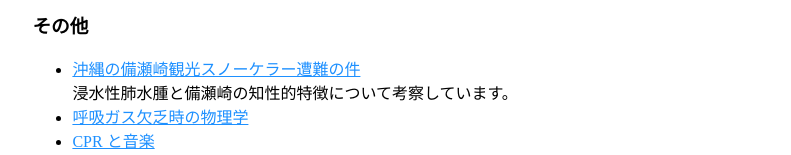
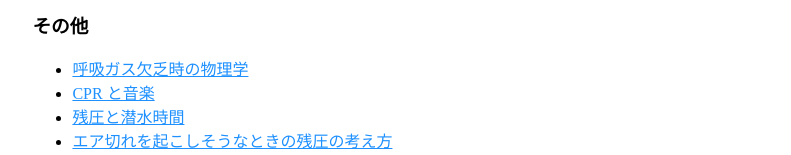
Before and after one commit to mitsugu/hope, a plain HTML site: page index.html in a window 1280 px wide. Shown: the part 1784-1939 px from the top of the page, without its empty margins (102-893 px from the left). Drawn offline with Linux system fonts and the light colour scheme.

Commit message:
少し修正

```diff
--- a/index.html
+++ b/index.html
@@ -136,6 +136,9 @@
 		<li><a href="https://orzbruford.jp/202604/09.html#2026040901" class="external" target="_blank">1999 年 3 月 21 日串本住崎でのぼく自身が関係する重大インシデントの解析スナップショット</a> (まんがで解説)</li>
 		<li><a href="https://orzbruford.jp/202505/18.html#2025051801" class="external" target="_blank">作者自身のプチ・パニック初体験</a> (回想)</li>
 		<li><a href="https://orzbruford.jp/202606/10.html#2026061001" class="external" target="_blank">エントリー準備中の意図しない落水及び呼吸ガス供給不能状態に関するインシデント報告書</a></li>
+		<!--
+		<li><a href="" class="external" target="_blank"></a></li>
+		-->
 		</ul>
 
 		<h4>ぼく以外の当事者の事故・インシデント分析報告等テキスト</h4>
@@ -152,11 +155,13 @@
 		<li><a href="https://orzbruford.jp/202510/07.en.html#2025100701" class="external" target="_blank">The Case of the Okinawan Bisezaki Tourist Snorkeler Tragedy</a><br>The intellectual characteristics of flooded pulmonary edema and Bisezaki are discussed.</li>
 		<li><a href="https://mitsugu.github.io/ipe_for_diver/#/page01" class="external" target="_blank">ダイバーのための IPE/IPO 対策</a> (スライド)</li>
 		<li><a href="https://orzbruford.jp/202605/30.html#2026053001" class="external" target="_blank">ブルーオーシャンフェス 2026 に行ってきた 〜浸水性肺水腫について〜</a></li>
+		<!--
+		<li><a href="" class="external" target="_blank"></a></li>
+		-->
 		</ul>
 
 		<h3>その他</h3>
 		<ul>
-		<li><a href="https://orzbruford.jp/202510/07.html#2025100701" class="external" target="_blank">沖縄の備瀬崎観光スノーケラー遭難の件</a><br>浸水性肺水腫と備瀬崎の知性的特徴について考察しています。</li>
 		<li><a href="https://orzbruford.jp/202510/19.html#2025101901" class="external" target="_blank">呼吸ガス欠乏時の物理学</a></li>
 		<li><a href="https://orzbruford.jp/202512/17.html#2025121701" class="external" target="_blank">CPR と音楽</a></li>
 		<li><a href="https://orzbruford.jp/202512/19.html#2025121901" class="external" target="_blank">残圧と潜水時間</a></li>
@@ -173,8 +178,10 @@
 		<ul>
 		<li><a href="https://orzbruford.jp/202511/06.html#2025110601" class="external" target="_blank">ショウガセから再び</a></li>
 		<li><a href="https://orzbruford.jp/202605/11.html#2026051101" class="external" target="_blank">絵日記 1994/06/02(Thu) みなべショウガセ -40m パニックダイバーへの介入</a></li>
+		<!--
 		<li><a href="" class="external" target="_blank"></a></li>
 		<li><a href="" class="external" target="_blank"></a></li>
+		-->
 		</ul>
 
 		<h2 id="philosophy">学習について (私見がっつり)</h2>
@@ -182,7 +189,10 @@
 		<li><a href="https://orzbruford.jp/202603/15.html#:~:text=%E3%81%BE%E3%81%9F%E3%80%81%E6%9C%80%E8%BF%91%E8%89%AF%E3%81%8F%E8%81%9E%E3%81%8F%E4%BB%8A%E3%81%AE%20OW%20%E3%83%80%E3%82%A4%E3%83%90%E3%83%BC%E3%81%A3%E3%81%A6%E6%9C%AA%E7%86%9F%E3%81%99%E3%81%8E%E3%81%AA%E3%81%84%E3%81%8B%EF%BC%9F" class="external" target="_blank">自分自身の分析から始まりビギナーダイバーを取り巻く環境と構造的課題について</a></li>
 		<li><a href="https://orzbruford.jp/202605/16.html#2026051601" class="external" target="_blank">今のダイバーは緊急スイミングアセントができないが、それは彼らが悪いわけでなないという話</a></li>
 		<li><a href="https://orzbruford.jp/202605/12.html#2026051201" class="external" target="_blank">ダニング＝クルーガー曲線とダイバー</a></li>
+		<!--
 		<li><a href="" class="external" target="_blank"></a></li>
+		<li><a href="" class="external" target="_blank"></a></li>
+		-->
 		</ul>
 
 		<h2 id="philosophy">哲学、認知、リテラシー、自己認識など (私見がっつり)</h2>
@@ -197,7 +207,9 @@
 		<li><a href="https://orzbruford.jp/202602/03.html#2026020301" class="external" target="_blank">ぼくにとってのダイビングってなんだろう</a></li>
 		<li><a href="https://orzbruford.jp/202602/04.html#2026020401" class="external" target="_blank">ダイバーとしてぼくが受け入れられないもの</a></li>
 		<li><a href="https://orzbruford.jp/202605/14.html#2026051401" class="external" target="_blank">海と責任とプロフェッショナリズム</a></li>
+		<!--
 		<li><a href="" class="external" target="_blank"></a></li>
+		-->
 		</ul>
 
 		<!--
```
